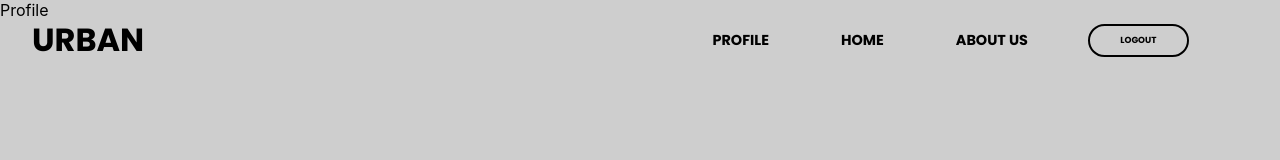
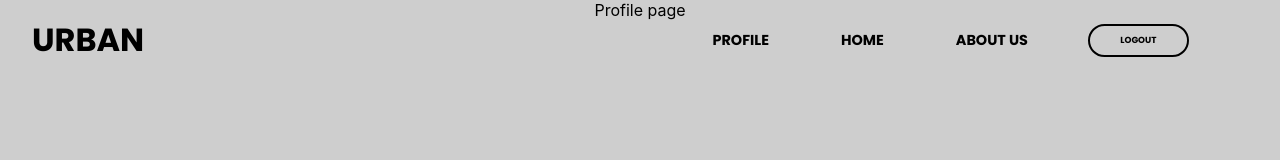
Before and after one commit to TajLonghurst/React-SignUp-Project, a React (Create React App) app: page /profile in a window 1280 px wide. Shown: the top 160 px of the page. Built offline with nearby package versions, Linux system fonts and the light colour scheme; sample sign-in values are in the browser's storage.

Commit message:
Update Profile.js

```diff
--- a/src/Pages/Profile.js
+++ b/src/Pages/Profile.js
@@ -1,5 +1,15 @@
 const Profile = () => {
-  return <div>Profile</div>;
+  return (
+    <div
+      style={{
+        display: "flex",
+        aglinItems: "center",
+        justifyContent: "center",
+      }}
+    >
+      Profile page
+    </div>
+  );
 };
 
 export default Profile;
```
